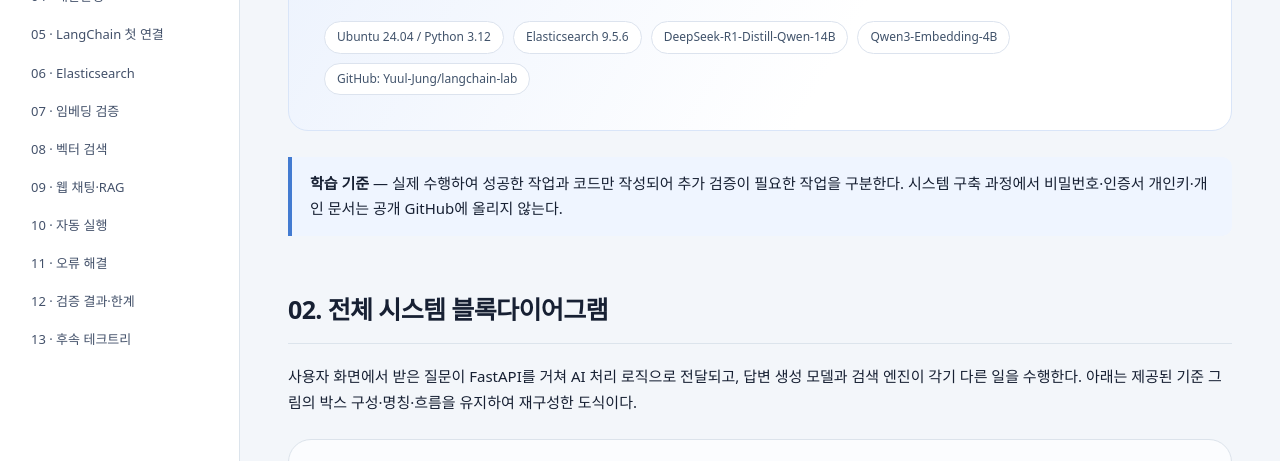
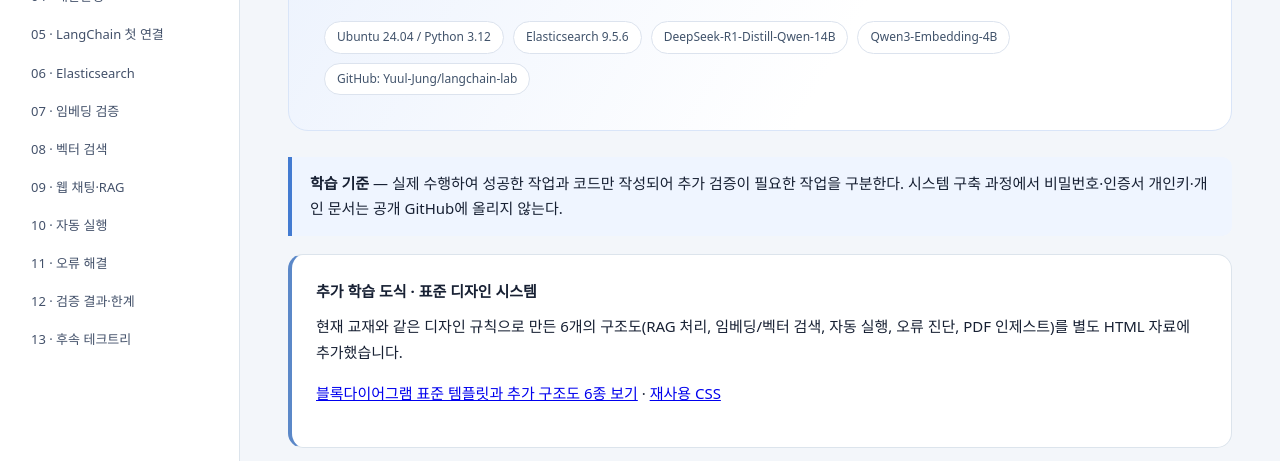
Before and after one commit to Yuul-Jung/langchain-lab, a plain HTML site: page docs/learning-guide.html in a window 1280 px wide. Shown: the part 270-731 px from the top of the page. Drawn offline with Linux system fonts and the light colour scheme.

Commit message:
Connect original learning guide with reusable diagrams and visual templates

```diff
--- a/docs/learning-guide.html
+++ b/docs/learning-guide.html
@@ -18,6 +18,7 @@
 <div class="meta"><span class="chip">Ubuntu 24.04 / Python 3.12</span><span class="chip">Elasticsearch 9.5.6</span><span class="chip">DeepSeek-R1-Distill-Qwen-14B</span><span class="chip">Qwen3-Embedding-4B</span><span class="chip">GitHub: Yuul-Jung/langchain-lab</span></div>
 </section>
 <div class="note"><strong>학습 기준</strong> — 실제 수행하여 성공한 작업과 코드만 작성되어 추가 검증이 필요한 작업을 구분한다. 시스템 구축 과정에서 비밀번호·인증서 개인키·개인 문서는 공개 GitHub에 올리지 않는다.</div>
+<div class="panel" style="border-left:4px solid #5b88c8"><strong>추가 학습 도식 · 표준 디자인 시스템</strong><p>현재 교재와 같은 디자인 규칙으로 만든 6개의 구조도(RAG 처리, 임베딩/벡터 검색, 자동 실행, 오류 진단, PDF 인제스트)를 별도 HTML 자료에 추가했습니다.</p><p><a href="diagram-style-guide.html">블록다이어그램 표준 템플릿과 추가 구조도 6종 보기</a> · <a href="diagram-components.css">재사용 CSS</a></p></div>
 <h2 id="architecture">02. 전체 시스템 블록다이어그램</h2>
 <p>사용자 화면에서 받은 질문이 FastAPI를 거쳐 AI 처리 로직으로 전달되고, 답변 생성 모델과 검색 엔진이 각기 다른 일을 수행한다. 아래는 제공된 기준 그림의 박스 구성·명칭·흐름을 유지하여 재구성한 도식이다.</p>
 <div class="diagram" role="img" aria-label="HTML JavaScript 사용자 화면과 FastAPI, LangChain, LM Studio와 Elasticsearch가 상호 연결되는 블록다이어그램">
```
